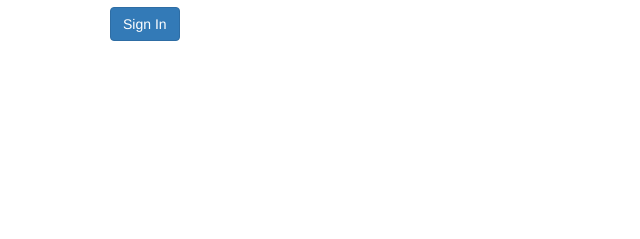
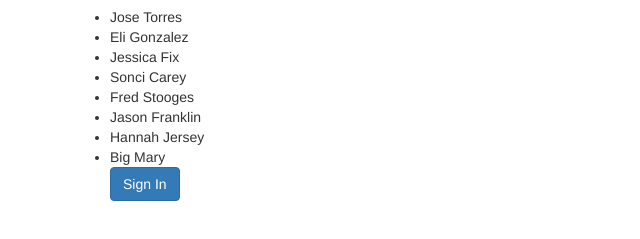
Before and after one commit to jtorrespdx/student_login_angular, a plain HTML site: page index.html at #!/sign-in in a window 1280 px wide. Shown: the part 63-302 px from the top of the page, without its empty margins (0-640 px from the left). Drawn offline with nearby package versions, Linux system fonts and the light colour scheme.

Commit message:
hard coded students

```diff
--- a/services/StudentsFactory.js
+++ b/services/StudentsFactory.js
@@ -1,6 +1,15 @@
 signIn.factory('StudentsFactory', function StudentsFactory() {
   var factory = {};
 
-  factory.students = [];
+  factory.students = [
+    {name: 'Jose Torres', signedIn: false, signedOut: false},
+    {name: 'Eli Gonzalez', signedIn: false, signedOut: false},
+    {name: 'Jessica Fix', signedIn: false, signedOut: false},
+    {name: 'Sonci Carey', signedIn: false, signedOut: false},
+    {name: 'Fred Stooges', signedIn: false, signedOut: false},
+    {name: 'Jason Franklin', signedIn: false, signedOut: false},
+    {name: 'Hannah Jersey', signedIn: false, signedOut: false},
+    {name: 'Big Mary', signedIn: false, signedOut: false},
+  ];
   return factory;
 });
```
Also changed, not shown: partials/students.html (+1 -1 lines).
